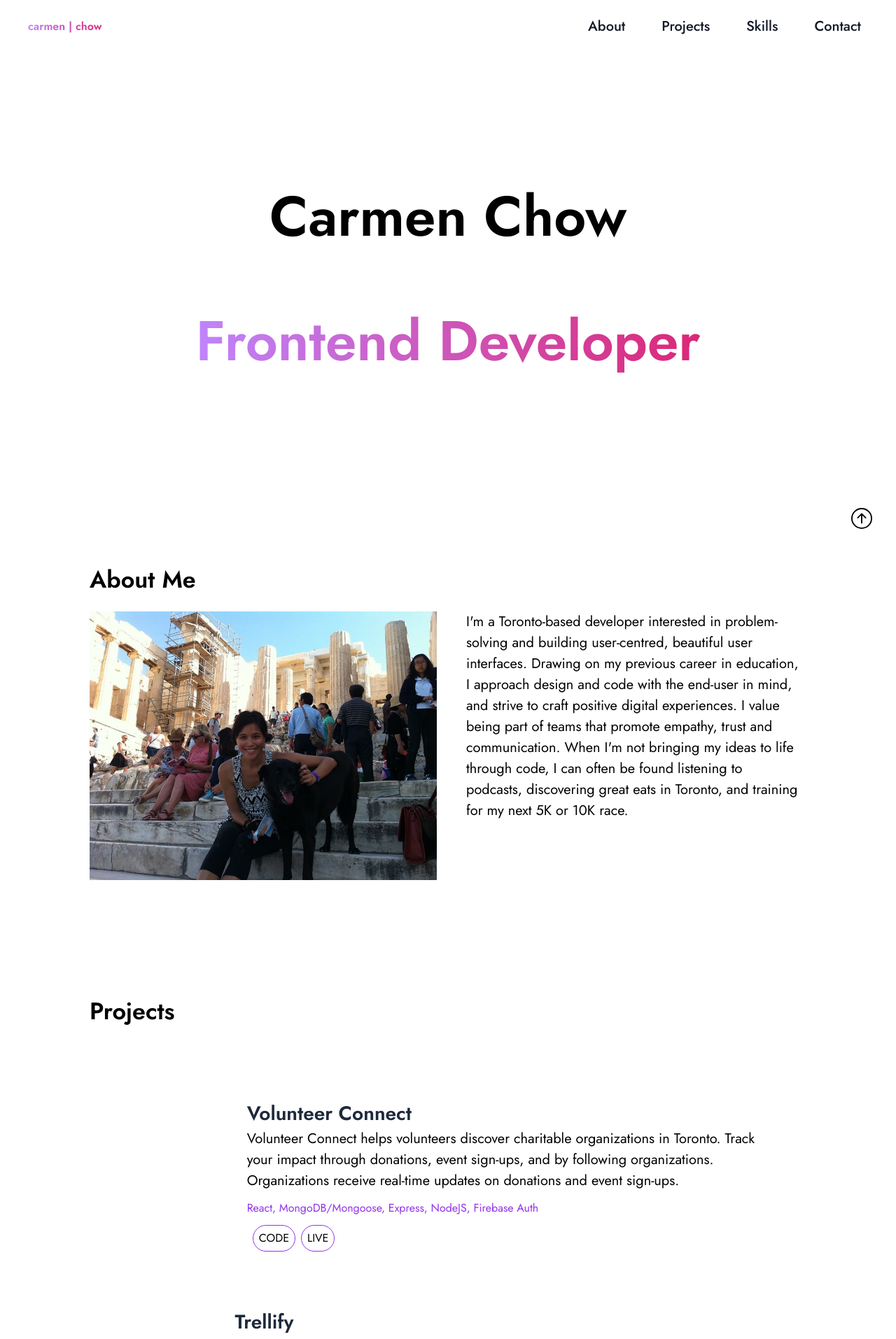
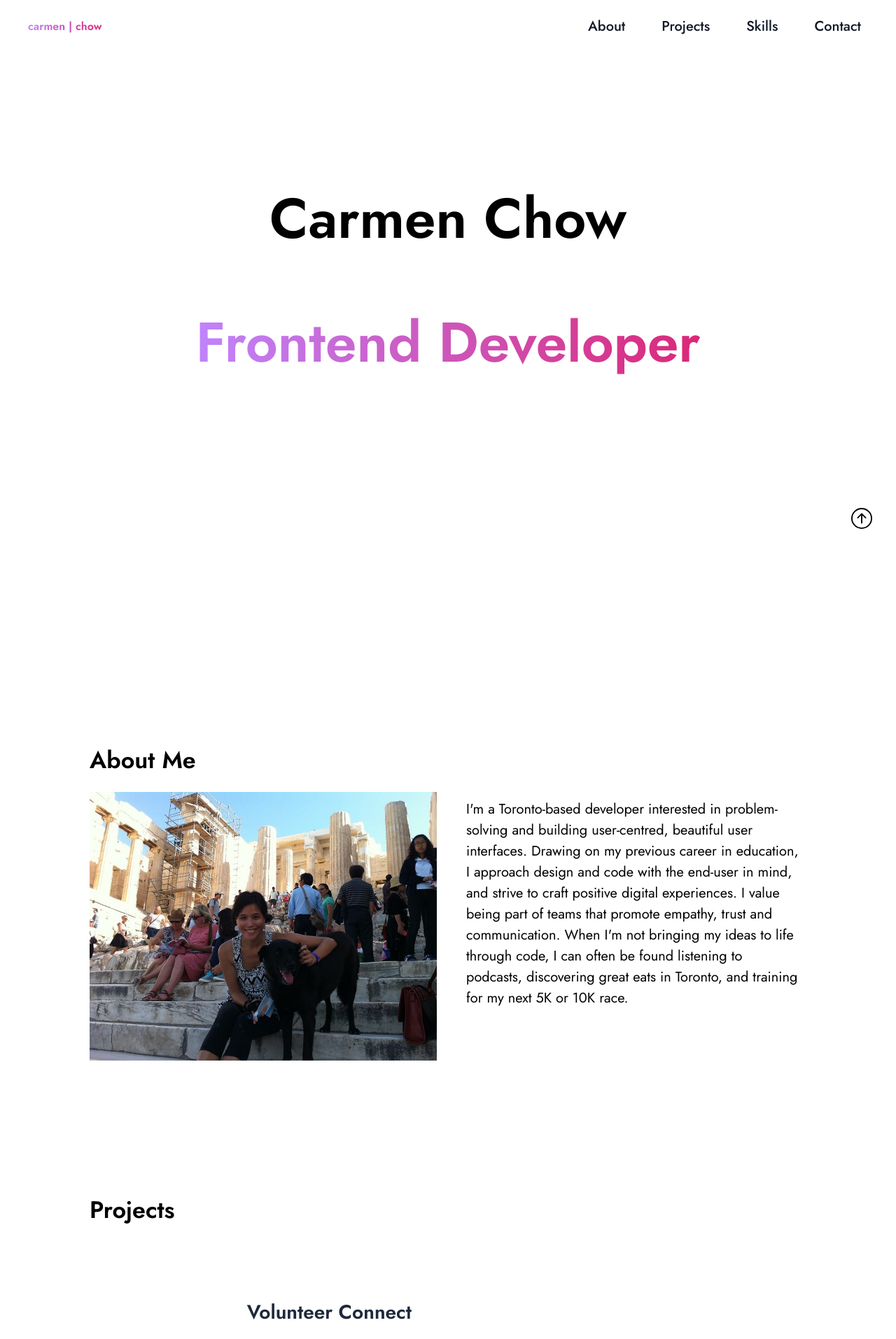
Before and after one commit to cchow33/my-portfolio, a Next.js app: page / in a window 1280 px wide. Shown: the top 1914 px of the page at 70% size. Built offline with nearby package versions, Linux system fonts and the light colour scheme; grey boxes are pictures that could not be loaded.

Commit message:
changed num of columns

```diff
--- a/components/About.js
+++ b/components/About.js
@@ -6,7 +6,7 @@ const About = () => {
   return (
     <m.section id="About" className="mb-[40px]">
       <div className="font-jost xl:max-w-7xl xl:mx-auto max-w-full pl-[10%] pr-[10%] pt-[10%] bg-[length:100%_5px] bg-no-repeat">
-        <h1 className="decoration-4 font-black text-[60px] mb-[20px] sm:text-[30px] sm:mt-[20px] xl:text-[34px]">
+        <h1 className="decoration-4 font-black text-[60px] mb-[20px] xs:text-[30px] sm:mt-[20px] xl:text-[34px]">
           About Me
         </h1>
         <div className="md:grid grid-cols-2 gap-8 sm:flex sm:flex-col">
@@ -22,7 +22,7 @@ const About = () => {
             initial={{ opacity: 0 }}
             animate={{ opacity: 1 }}
             transition={{ delay: 0.5, duration: 0.75, ease: "easeInOut" }}
-            className="col-span-1 font-jost text-[20px] font-display sm:text-[18px] px-[10px] xl:text-[20px]"
+            className="col-span-1 font-jost text-[20px] font-display sm:text-[18px] px-[10px] xl:text-[20px] xs:pt-[10px]"
           >
             I'm a Toronto-based developer interested in problem-solving and
             building user-centred, beautiful user interfaces. Drawing on my
--- a/components/Contact.js
+++ b/components/Contact.js
@@ -4,12 +4,11 @@ import Socials from "./Socials";
 const Contact = () => {
   return (
     <section id="Contact">
-      <div className="font-jost xl:max-w-7xl xl:mx-auto max-w-full pl-[10%] pr-[10%] pt-[8%] bg-[length:100%_5px] bg-no-repeat">
+      <div className="h-100 mb-[0%] font-jost xl:max-w-7xl xl:mx-auto max-w-full pl-[10%] pr-[10%] pt-[8%] bg-[length:100%_5px] bg-no-repeat">
         <div className="absolute left-0 w-full h-96 bg-gradient-to-br from-pink-300 to-[#a9c1e4] filter blur-3xl opacity-50 -z-50"></div>
-        <h1 className="decoration-4 font-black text-[60px] mb-[20px] sm:text-[30px] sm:mt-[20px] xl:text-[34px]">
+        <h1 className="decoration-4 font-black text-[60px] xs:text-[30px] sm:mt-[20px] xl:text-[34px]">
           Contact
         </h1>
-        {/* <h1 className="bg-white">Contact</h1> */}
 
         <p
           className="font-jost pt-[20px] text-[20px] font-display sm:text-[18px]
--- a/components/Main.js
+++ b/components/Main.js
@@ -3,9 +3,9 @@ import { motion as m } from "framer-motion";
 
 const Main = () => {
   return (
-    <main className="font-jost pt-16 p-30 flex items-center">
+    <main className="h-[100%] font-jost py-[20%] md:pt-[15%] lg:pt-[8%] flex items-center">
       <div className="py-100 xl:max-w-7xl xl:mx-auto max-w-full ">
-        <div className="my-30 grid h-[85%] items-center pt-[10%] pb-[15%] mt-[5px] text-[120px] xs:text-[34px] sm:text-[40px] xl:text-[40px] font-bold pt-[5%]">
+        <div className="my-30 grid h-[85%] items-center pb-[15%] mt-[5px] text-[120px] xs:text-[34px] sm:text-[40px] xl:text-[40px] font-bold">
           <m.p
             initial={{ opacity: 0 }}
             animate={{ opacity: 1 }}
@@ -18,18 +18,10 @@ const Main = () => {
             initial={{ opacity: 0 }}
             animate={{ opacity: 1 }}
             transition={{ delay: 0.4, duration: 5 }}
-            className="font-jost xl:max-w-7xl xl:mx-auto max-w-full pt-[8%] sm:text-[60px] lg:text-[80px] bg-clip-text text-transparent bg-gradient-to-r from-purple-400 to-pink-600 sm:pl-[10%] md:pl-[10%] pd-[0%] lg:pl-[0%]"
+            className="font-jost  xl:mx-auto max-w-full pt-[8%] sm:text-[60px] lg:text-[80px] bg-clip-text text-transparent bg-gradient-to-r from-purple-400 to-pink-600 xs:pl-[10%] sm:pl-[10%] lg:pl-[0%]"
           >
             Frontend Developer
           </m.h1>
-          {/* <m.p
-            initial={{ opacity: 0 }}
-            animate={{ opacity: 1 }}
-            transition={{ delay: 0.4, duration: 5 }}
-            className="sm:italic text-[18px] font-jost xl:max-w-7xl xl:mx-auto max-w-full pl-[10%] pr-[10%] pt-[8%] pb-[40%] bg-[length:100%_5px] bg-no-repeat"
-          >
-            Turning ideas into code one line at a time ...
-          </m.p> */}
         </div>
       </div>
     </main>
--- a/components/Projects.js
+++ b/components/Projects.js
@@ -12,7 +12,7 @@ const Projects = () => {
           link: "https://altru-frontend.vercel.app/",
           description:
             "Volunteer Connect helps volunteers discover charitable organizations in Toronto. Track your impact through donations, event sign-ups, and by following organizations. Organizations receive real-time updates on donations and event sign-ups.",
-          technology: "React, MongoDB/Mongoose, Express, NodeJS, Firebase Auth",
+          technology: "React, MongoDB, Express, NodeJS, Firebase Auth",
         },
         {
           title: "Trellify",
@@ -48,8 +48,8 @@ const Projects = () => {
 
   return (
     <section id="Projects">
-      <div className="font-jost xl:max-w-7xl xl:mx-auto max-w-full pl-[10%] pr-[10%] pt-[8%] bg-[length:100%_5px]">
-        <h1 className="decoration-4 font-black text-[60px] mb-[20px] sm:text-[30px] sm:mt-[20px] xl:text-[34px]">
+      <div className="font-jost xl:max-w-7xl xl:mx-auto max-w-full pl-[10%] pr-[10%] pt-[10%] bg-[length:100%_5px]">
+        <h1 className="decoration-4 font-black text-[60px] mb-[20px] xs:text-[30px] sm:mt-[20px] xl:text-[34px]">
           Projects
         </h1>
         <div className="font-jost pt-[20px] text-[20px] sm:text-[18px] px-[0px] xl:text-[20px]">
@@ -70,11 +70,11 @@ const Projects = () => {
               </div>
 
               <div className="sm:mb-[20px] xs:mb-[10px] md: pl-[40px]">
-                <p className="text-slate-800 text-[26px] font-bold dark:text-gray-100 xl:text-[28px] mt-[20px]">
+                <p className="text-slate-800 text-[26px] font-bold dark:text-gray-100 xl:text-[28px] my-[20px] xs:text-[24px]">
                   {project.title}
                 </p>
                 {project.description}
-                <p className="sm:text-[16px] text-purple-600 font-normal mt-3">
+                <p className="sm:text-[16px] text-purple-600 font-normal mt-3 xs:text-[14px]">
                   {project.technology}
                 </p>
                 <div className="flex mt-4 md:mt-0">
--- a/components/Skills.js
+++ b/components/Skills.js
@@ -10,21 +10,21 @@ const Skills = () => {
     "Bootstrap",
     "Git",
     "JavaScript",
-    "TailwindCSS",
+    "NodeJS",
     "HTML/CSS",
     "MongoDB",
     "Express",
-    "NodeJS",
+    "TailwindCSS",
   ];
 
   return (
     <section id="Skills">
-      <div className="font-jost xl:max-w-7xl xl:mx-auto max-w-full px-[10%] py-[20%] bg-[length:100%_5px] bg-no-repeat">
-        <h1 className="decoration-4 font-black text-[60px] mb-[20px] sm:text-[30px] sm:mt-[20px] xl:text-[34px]">
+      <div className="font-jost lg:pt-[10%] pl-[10%] xl:max-w-7xl xl:mx-auto max-w-full bg-[length:100%_5px] bg-no-repeat xs:pt-[50%] xs:pb-[66%] ">
+        <h1 className="h-full decoration-4 font-black text-[60px] mb-[20px] xs:text-[30px] sm:mt-[20px] xl:text-[34px]">
           Skills
         </h1>
 
-        <div className="grid grid-cols-3 xs:grid-cols-4">
+        <div className="grid grid-cols-3">
           {skills.map((skill, i) => (
             <m.div
               key={i}
```
Also changed, not shown: pages/index.js (+0 -8 lines).
